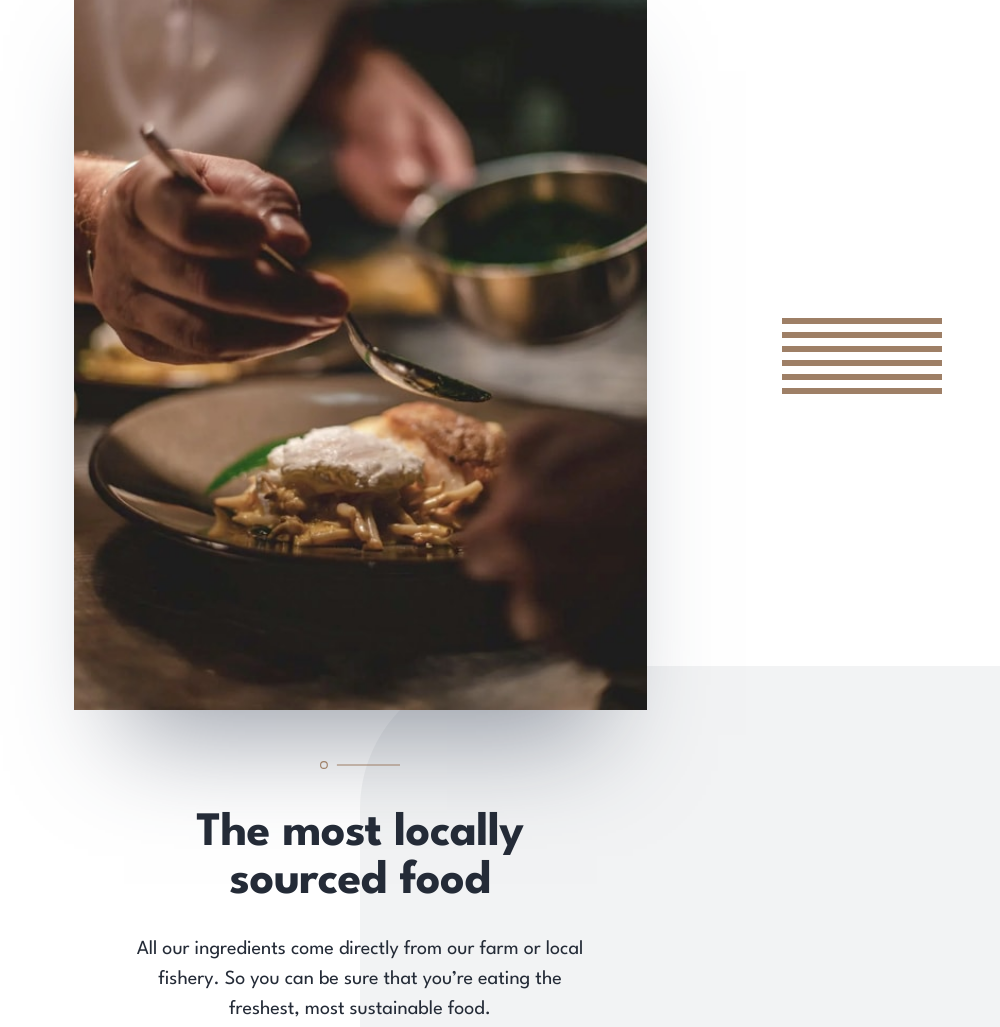
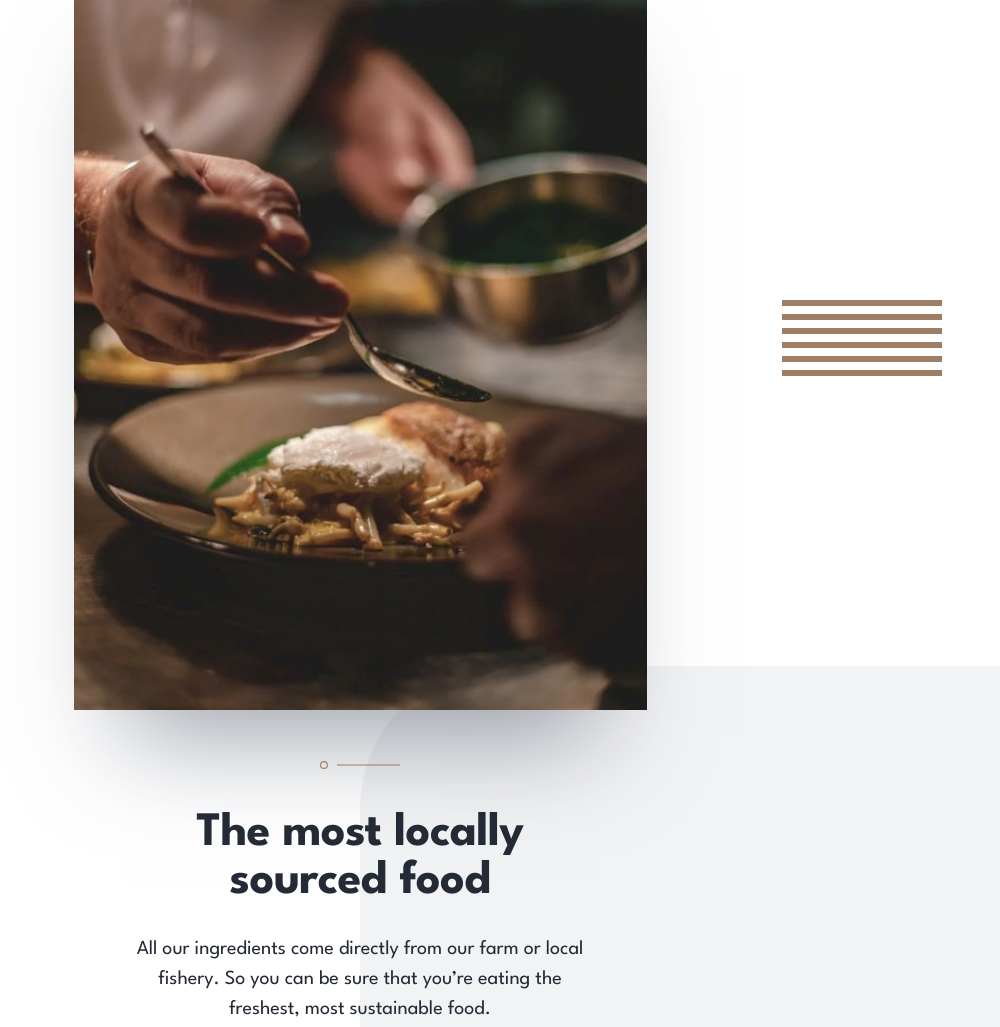
Before and after one commit to Mmackz/restaurant, a website built with webpack: page src/index.html in a window 1280 px wide. Shown: the part 2036-3063 px from the top of the page, without its empty margins (280-1280 px from the left). Built offline with nearby package versions, Linux system fonts and the light colour scheme.

Commit message:
🚚 move pattern lines into info card component

```diff
--- a/src/components/home/info/index.js
+++ b/src/components/home/info/index.js
@@ -53,6 +53,13 @@ export const info = (() => {
       "The most locally sourced food",
       "All our ingredients come directly from our farm or local fishery. So you can be sure that you’re eating the freshest, most sustainable food."
    );
+
+   const patternLine = document.createElement("img");
+   patternLine.src = patternLines;
+   patternLine.alt = "Foreground Line Pattern";
+   patternLine.classList.add("pattern", "pattern-lines");
+   infoCardBottom.append(patternLine);
+
    section.append(infoCardBottom);
 
    // add patterns
@@ -66,12 +73,7 @@ export const info = (() => {
    patternTopLeft.alt = "Background Pattern";
    patternTopLeft.classList.add("pattern", "pattern-curve", "pattern-curve-top-left");
 
-   const patternLine = document.createElement("img");
-   patternLine.src = patternLines;
-   patternLine.alt = "Foreground Line Pattern";
-   patternLine.classList.add("pattern", "pattern-lines");
-
-   section.append(patternTopRight, patternTopLeft, patternLine);
+   section.append(patternTopRight, patternTopLeft);
 
    return section;
 })();
--- a/src/components/home/info/info.css
+++ b/src/components/home/info/info.css
@@ -43,8 +43,8 @@
 }
 
 .pattern-lines {
-   max-width: 160px;
-   max-height: 80px;
+   width: clamp(80px, 20vw, 160px);
+   max-height: clamp(40px, 10vw, 80px);
 }
 
 @media (min-width: 500px) {
@@ -68,8 +68,8 @@
    }
 
    .pattern-lines {
-      bottom: 32%;
-      right: 4.5%;
+      top: 32%;
+      right: 0.5%;
       z-index: 1;
    }
 
@@ -87,3 +87,9 @@
       right: -50%;
    }
 }
+
+@media (min-width: 680px) {
+   .pattern-lines {
+      right: 4.5%;
+   }
+}
```
